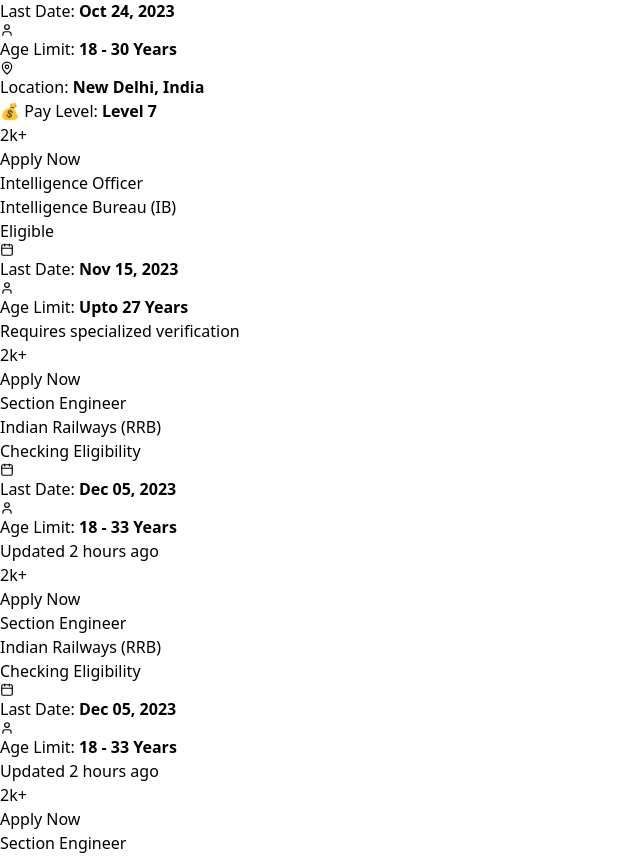
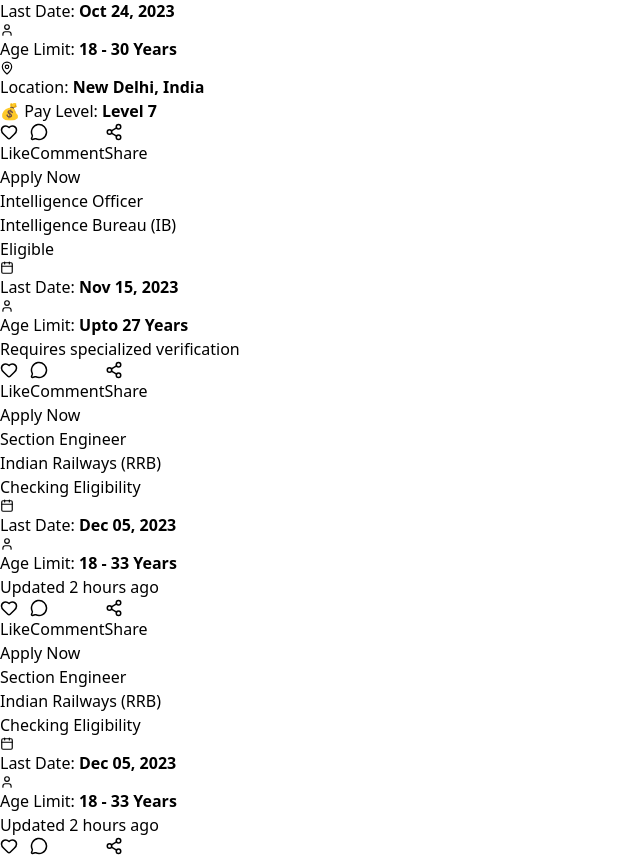
Before and after one commit to Aj052001/govtJob, a React (Vite) app: page / in a window 1280 px wide. Shown: the part 1231-2088 px from the top of the page, without its empty margins (0-640 px from the left). Built offline with nearby package versions, Linux system fonts and the light colour scheme.

Commit message:
add like,comment and share icon in job cards

```diff
--- a/src/Component/Home.jsx
+++ b/src/Component/Home.jsx
@@ -1,5 +1,5 @@
 import React from "react";
-import {LayoutDashboard, FileText, BarChart2, BookOpen, Settings, Calendar, User, MapPin, Info, ShieldCheck, Clock,} from "lucide-react"
+import {LayoutDashboard, FileText, BarChart2, BookOpen, Settings, Calendar, User, MapPin, Info, ShieldCheck, Clock, Heart, MessageCircle, Share2} from "lucide-react"
 import { useApp } from "../context/AppContext";
 
 const Home = ({ searchQuery }) => {
@@ -159,12 +159,23 @@
 
                 <div className="border-t my-3"></div>
 
-                <div className="flex flex-col sm:flex-row sm:justify-between sm:items-center gap-3">
-                  <div className="bg-blue-600 text-white text-xs px-3 py-1 rounded-full w-fit">
-                    2k+
+                <div className="flex justify-between items-center gap-3">
+                  <div className="flex gap-4">
+                    <button className="flex items-center gap-2 text-gray-600 hover:text-red-600 transition">
+                      <Heart size={18} />
+                      <span className="text-sm font-medium">Like</span>
+                    </button>
+                    <button className="flex items-center gap-2 text-gray-600 hover:text-blue-600 transition">
+                      <MessageCircle size={18} />
+                      <span className="text-sm font-medium">Comment</span>
+                    </button>
+                    <button className="flex items-center gap-2 text-gray-600 hover:text-green-600 transition">
+                      <Share2 size={18} />
+                      <span className="text-sm font-medium">Share</span>
+                    </button>
                   </div>
 
-                  <button className="bg-blue-700 text-white px-6 py-2 rounded-lg font-semibold hover:bg-blue-800 w-full sm:w-auto">
+                  <button className="bg-blue-700 text-white px-6 py-2 rounded-lg font-semibold hover:bg-blue-800">
                     Apply Now
                   </button>
                 </div>
```
Also changed, not shown: 1 other file (tests, documents, lock files or other folders).
